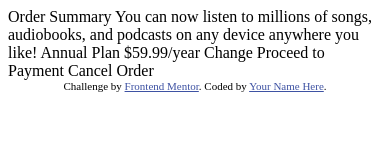
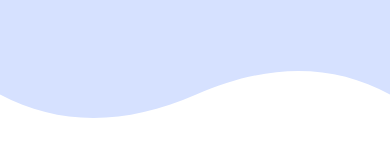
Before and after one commit to srsanjaykumar/order_summary_component, a plain HTML site: page index.html in a window 390 px wide. Drawn offline with Linux system fonts and the light colour scheme.

Commit message:
Background images make it as different responsive way

```diff
--- a/index.html
+++ b/index.html
@@ -1,22 +1,17 @@
-<!DOCTYPE html>
 <html lang="en">
 <head>
   <meta charset="UTF-8">
   <meta name="viewport" content="width=device-width, initial-scale=1.0"> <!-- displays site properly based on user's device -->
 
   <link rel="icon" type="image/png" sizes="32x32" href="./images/favicon-32x32.png">
-
+  <link rel="stylesheet" href="style.css">
   <title>Frontend Mentor | Order summary card</title>
 
-  <!-- Feel free to remove these styles or customise in your own stylesheet 👍 -->
-  <style>
-    .attribution { font-size: 11px; text-align: center; }
-    .attribution a { color: hsl(228, 45%, 44%); }
-  </style>
+
 </head>
 <body>
 
-  Order Summary
+  <!-- Order Summary
 
   You can now listen to millions of songs, audiobooks, and podcasts on any
   device anywhere you like!
@@ -27,11 +22,8 @@
   Change
 
   Proceed to Payment
-  Cancel Order
+  Cancel Order -->
 
-  <div class="attribution">
-    Challenge by <a href="https://www.frontendmentor.io?ref=challenge" target="_blank">Frontend Mentor</a>.
-    Coded by <a href="#">Your Name Here</a>.
-  </div>
+
 </body>
 </html>
--- /dev/null
+++ b/style.css
@@ -0,0 +1,27 @@
+@import url("https://fonts.googleapis.com/css2?family=Figtree:ital,wght@0,300..900;1,300..900&family=Fraunces:ital,opsz,wght@0,9..144,100..900;1,9..144,100..900&family=Outfit:wght@100..900&family=Red+Hat+Display:ital,wght@0,300..900;1,300..900&display=swap");
+
+* {
+  margin: 0;
+  padding: 0;
+  box-sizing: border-box;
+}
+
+:root {
+  --pale-blue: hsl(225, 100%, 94%);
+  --bright-blue: hsl(245, 75%, 52%);
+  --very-pale-blue: hsl(225, 100%, 98%);
+  --desaturated-blue: hsl(224, 23%, 55%);
+  --dark-blue: hsl(223, 47%, 23%);
+}
+
+body {
+  font-family: "Red Hat Display", sans-serif;
+  background: url(./images/pattern-background-desktop.svg);
+  background-repeat: repeat-x;
+
+  background-size: contain;
+  background-position: top;
+
+  width: 100vw;
+  height: 100vh;
+}
```
